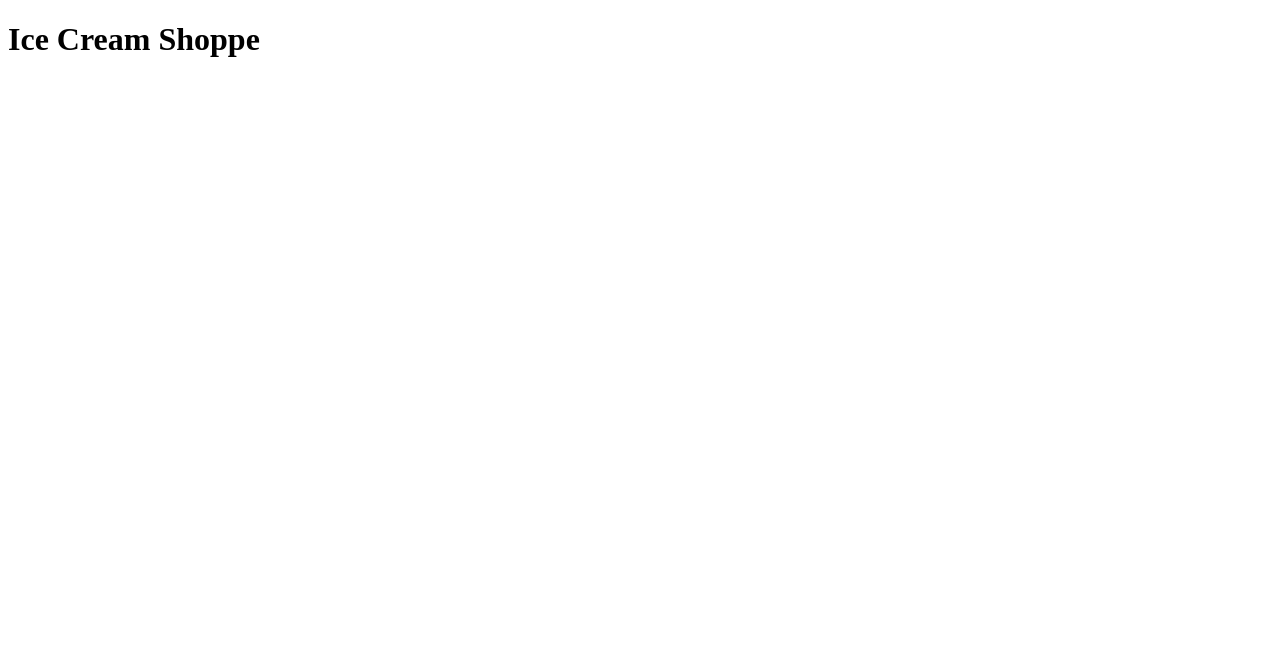
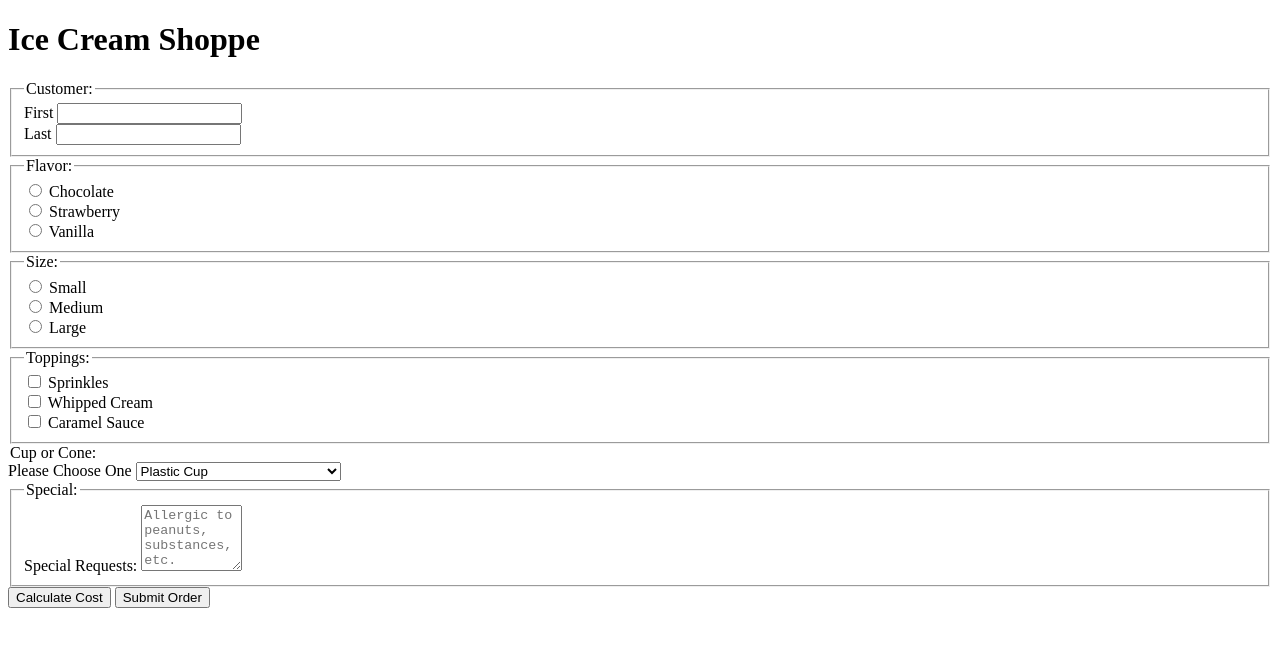
Before and after one commit to NolanSwaim/inputTypes, a plain HTML site: page index.html in a window 1280 px wide. Drawn offline with Linux system fonts and the light colour scheme.

Commit message:
final commit

```diff
--- a/index.html
+++ b/index.html
@@ -4,10 +4,91 @@
     <meta charset="UTF-8">
     <title>Title</title>
 </head>
+
 <body>
 <div class="container">
     <div class="content">
         <h1>Ice Cream Shoppe</h1>
+        <form>
+            <fieldset>
+                <legend>Customer:</legend>
+            <div class="row">
+                <div>
+                    <label for="firstname">First</label>
+                    <input id="firstname" name="first_name" type="text">
+                </div>
+                <div>
+                    <label for="lastname">Last</label>
+                    <input id="lastname" name="last_name" type="text">
+                </div>
+            </div>
+            </fieldset>
+            <div class="row">
+                <fieldset>
+                    <legend>Flavor:</legend>
+                    <div>
+                        <input type="radio" id="chocolate" name="icecream">
+                        <label for="chocolate">Chocolate</label>
+                    </div>
+                    <div>
+                        <input type="radio" id="strawberry" name="icecream">
+                        <label for="strawberry">Strawberry</label>
+                    </div>
+                    <div>
+                        <input type="radio" id="vanilla" name="icecream">
+                        <label for="vanilla">Vanilla</label>
+                    </div>
+                </fieldset>
+                <fieldset>
+                    <legend>Size:</legend>
+                    <div>
+                        <input type="radio" id="small" name="size">
+                        <label for="small">Small</label>
+                    </div>
+                    <div>
+                        <input type="radio" id="medium" name="size">
+                        <label for="medium">Medium</label>
+                    </div>
+                    <div>
+                        <input type="radio" id="large" name="size">
+                        <label for="large">Large</label>
+                    </div>
+                </fieldset>
+                <fieldset>
+                    <legend>Toppings:</legend>
+                    <div>
+                        <input type="checkbox" id="sprinkles" name="sprinkles" value="sprinkles">
+                        <label for="sprinkles">Sprinkles</label>
+                    </div>
+                    <div>
+                        <input type="checkbox" id="whippedCream" name="whippedCream" value="whippedCream">
+                        <label for="whippedCream">Whipped Cream</label>
+                    </div>
+                    <div>
+                        <input type="checkbox" id="caramel" name="caramel" value="caramel">
+                        <label for="caramel">Caramel Sauce</label>
+                    </div>
+                </fieldset>
+            </div>
+            </fieldset>
+                <legend>Cup or Cone:</legend>
+                <label for="container">Please Choose One</label>
+                <select name="container" id="container">
+                    <option value="cup">Plastic Cup</option>
+                    <option value="sugar">Sugar Cone</option>
+                    <option value="waffle">Waffle Cone</option>
+                    <option value="dippedWaffle">Chocolate Dipped Waffle Cone</option>
+                </select>
+            </fieldset>
+            <fieldset>
+                <legend>Special:</legend>
+                <label for="SpecialRequests">Special Requests:</label>
+                <textarea id="SpecialRequests" name="SpecialRequests" rows="4" cols="10"
+                          placeholder="Allergic to peanuts, substances, etc."></textarea>
+            </fieldset>
+            <button type="button" onclick="alert('Free today for our Grand Opening!')">Calculate Cost</button>
+            <button type="submit">Submit Order</button>
+        </form>
     </div>
 </div>
 </body>
```
